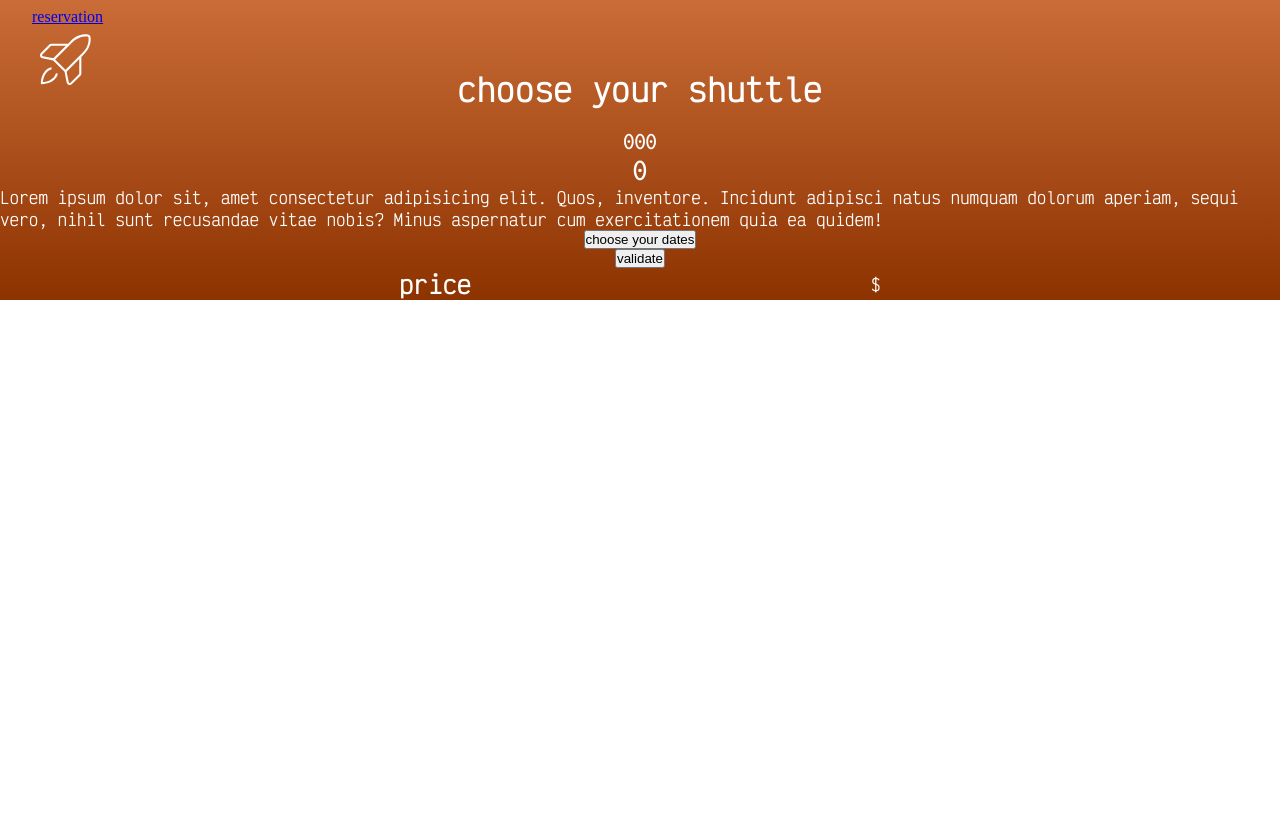
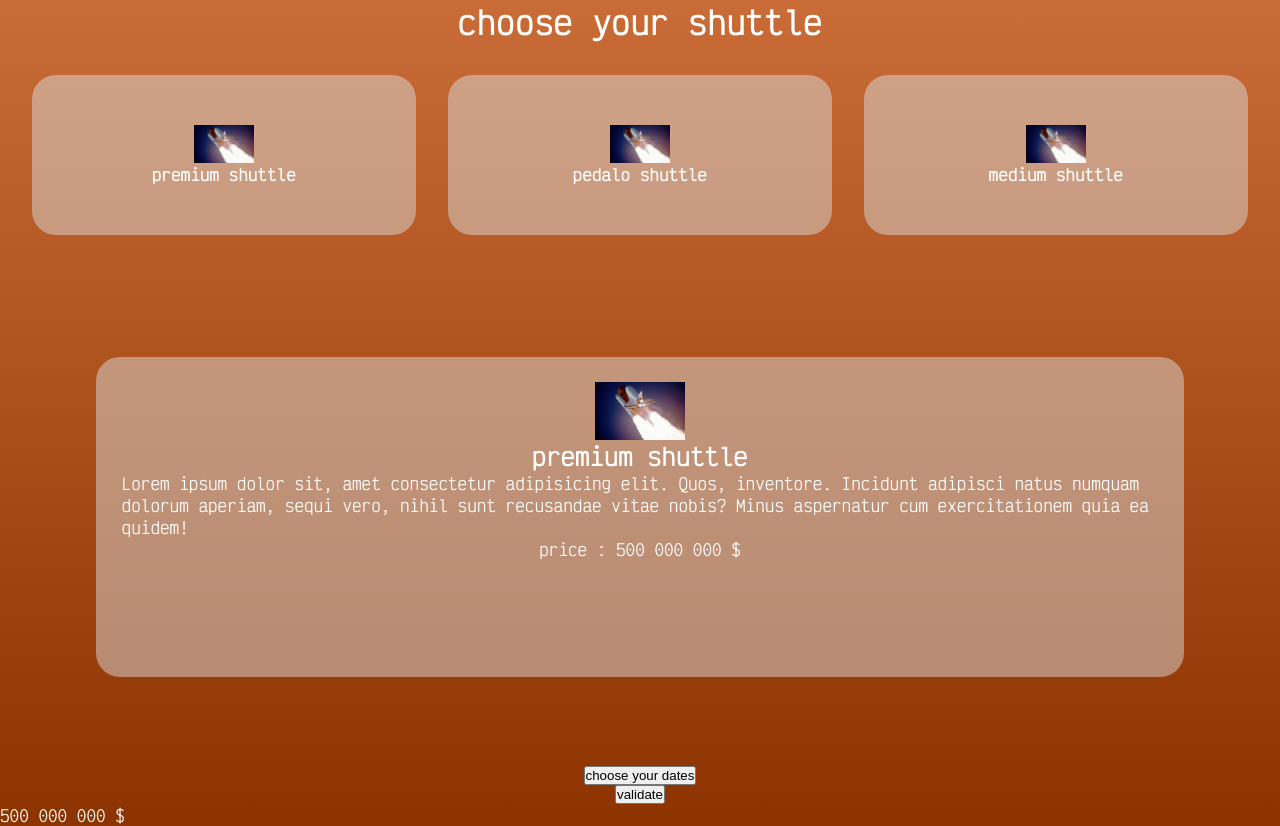
Before and after one commit to WildCodeSchool-2024-02/JS-lyon-0224-P2-martian_meteorologists_association, a React (Vite) app in the folder client/: page /reservation in a window 1280 px wide. Before the commit the page ends 800 px from the top, so only its background shows below. Built offline with nearby package versions, Linux system fonts and the light colour scheme.

Commit message:
general HTML and Shipcard css of the reservation page

```diff
--- a/client/src/App.css
+++ b/client/src/App.css
@@ -23,6 +23,7 @@ html {
 h1,
 h2,
 h3,
+h4,
 p {
   font-family: "victorMono";
   color: white;
--- a/client/src/App.jsx
+++ b/client/src/App.jsx
@@ -1,11 +1,11 @@
 import { Outlet } from "react-router-dom";
 
-import Navbar from "./components/Navbar/Navbar";
+// import Navbar from "./components/Navbar/Navbar";
 
 function App() {
   return (
     <>
-      <Navbar />
+      {/* <Navbar /> */}
 
       <main>
         <Outlet />
--- a/client/src/components/Reservation/Reservation.css
+++ b/client/src/components/Reservation/Reservation.css
@@ -5,19 +5,26 @@ h1 {
 .shipContainer {
   display: flex;
   flex-direction: column;
-  justify-content: center;
   align-items: center;
 }
 
 .shipCards {
   display: flex;
   flex-direction: row;
-  flex-wrap: wrap;
+  width: 100%;
+  justify-content: space-evenly;
+  margin: 4vh;
 }
 .card {
   display: flex;
   align-items: center;
   flex-direction: column;
+  background-color: rgba(217, 217, 217, 0.5);
+  width: 85vw;
+  height: 40vh;
+  padding: 2vw;
+  margin: 7vw;
+  border-radius: 1.5rem;
 }
 
 .buttons {
@@ -29,6 +36,17 @@ h1 {
 
 .price {
   display: flex;
-  justify-content: space-evenly;
   align-items: center;
 }
+
+.shipChoice {
+  display: flex;
+  flex-direction: column;
+  background-color: rgba(217, 217, 217, 0.5);
+  width: 30vw;
+  height: 20vh;
+  border-radius: 1.5rem;
+  align-items: center;
+  justify-content: center;
+  text-align: center;
+}
--- a/client/src/components/Reservation/Reservation.jsx
+++ b/client/src/components/Reservation/Reservation.jsx
@@ -6,37 +6,55 @@ export default function Reservation() {
       <h1>choose your shuttle</h1>
       <div className="shipContainer">
         <div className="shipCards">
-          <article>
-            <img src="" alt="" />
-            <h3>0</h3>
+          <article className="shipChoice">
+            <img
+              src="src/assets/images/pexels-pixabay-2159.webp"
+              alt=""
+              width="60px"
+            />
+            <h4>premium shuttle</h4>
           </article>
-          <article>
-            <img src="" alt="" />
-            <h3>0</h3>
+          <article className="shipChoice">
+            <img
+              src="src/assets/images/pexels-pixabay-2159.webp"
+              alt=""
+              width="60px"
+            />
+            <h4>pedalo shuttle</h4>
           </article>
-          <article>
-            <img src="" alt="" />
-            <h3>0</h3>
+          <article className="shipChoice">
+            <img
+              src="src/assets/images/pexels-pixabay-2159.webp"
+              alt=""
+              width="60px"
+            />
+            <h4>medium shuttle</h4>
           </article>
         </div>
+
         <div className="card">
-          <h2>0</h2>
-          <img src="" alt="" />
+          <img
+            src="src/assets/images/pexels-pixabay-2159.webp"
+            alt=""
+            width="90px"
+          />
+          <h2>premium shuttle</h2>
           <p>
             Lorem ipsum dolor sit, amet consectetur adipisicing elit. Quos,
             inventore. Incidunt adipisci natus numquam dolorum aperiam, sequi
             vero, nihil sunt recusandae vitae nobis? Minus aspernatur cum
             exercitationem quia ea quidem!
           </p>
+          <p>price : 500 000 000 $</p>
         </div>
       </div>
+
       <div className="buttons">
         <button type="button">choose your dates</button>
         <button type="button">validate</button>
       </div>
       <div className="price">
-        <h2>price</h2>
-        <p>$</p>
+        <p>500 000 000 $</p>
       </div>
     </div>
   );
```
Also changed, not shown: client/src/components/ActualWeather/CurrentWeather.jsx (+9 -5 lines), client/src/assets/images/pexels-pixabay-2159.webp (added).
